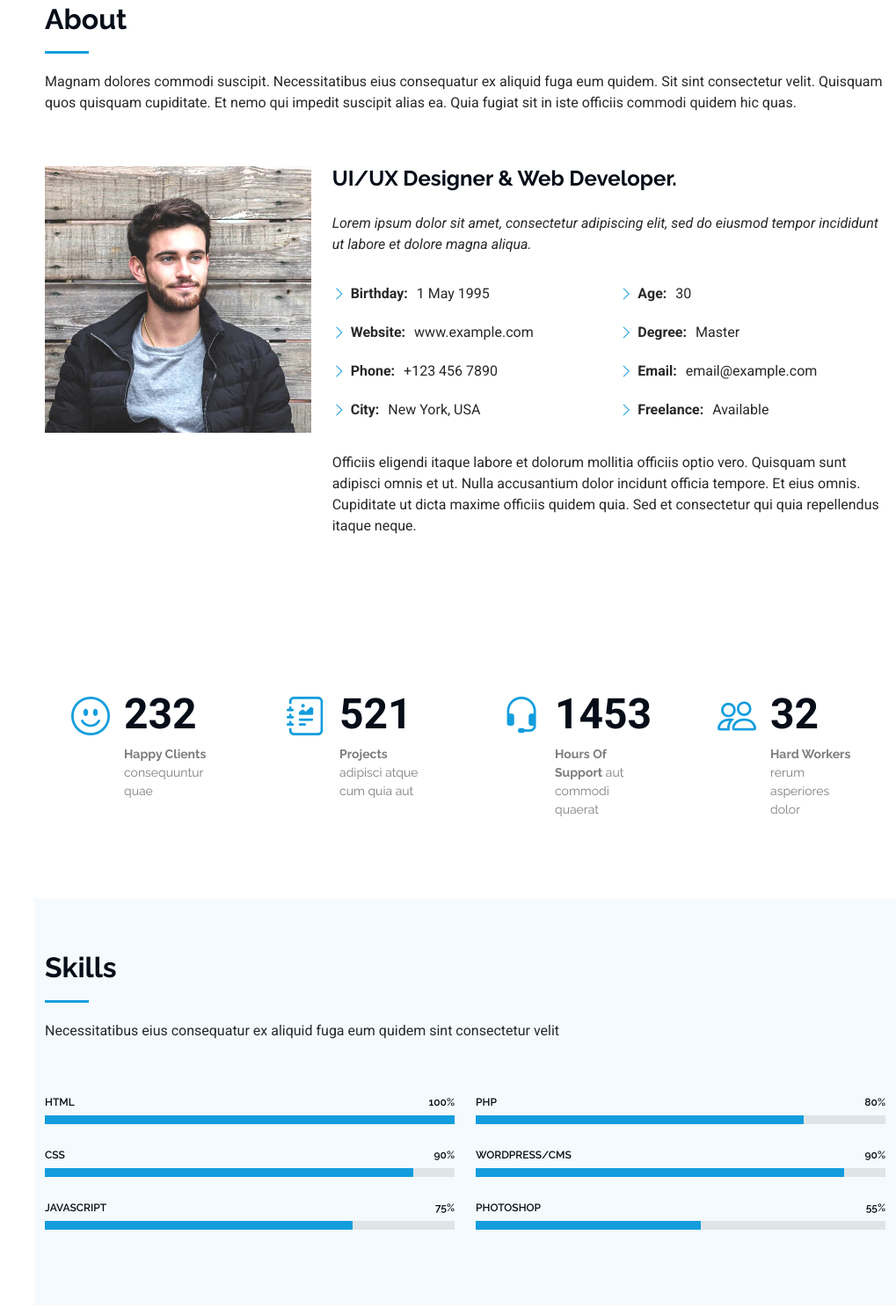
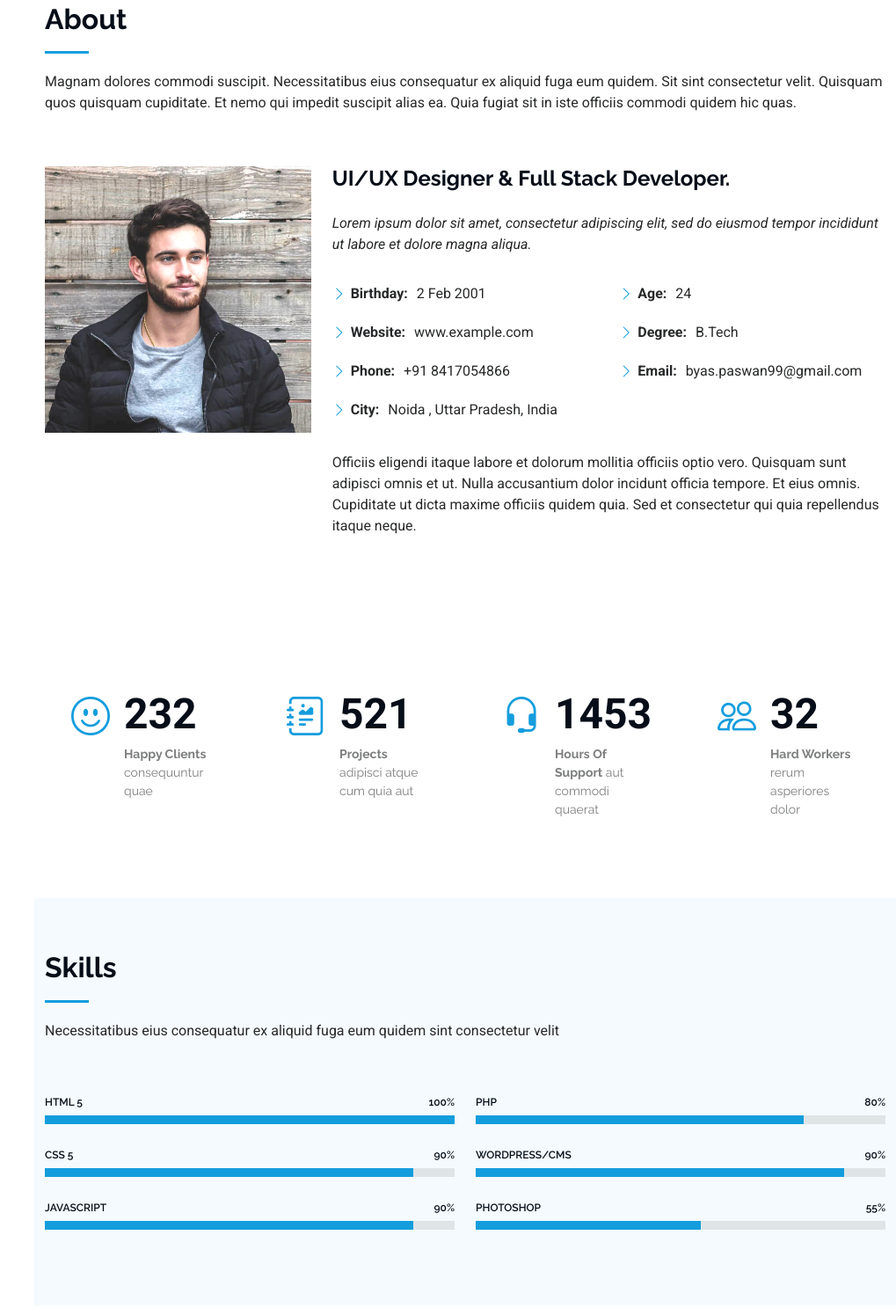
Before and after one commit to Byashpaswan/portFolios, a plain HTML site: page index.html in a window 1280 px wide. Shown: the part 857-2344 px from the top of the page at 88% size, without its empty margins (261-1280 px from the left). Drawn offline with Linux system fonts and the light colour scheme.

Commit message:
update details

```diff
--- a/index.html
+++ b/index.html
@@ -119,7 +119,7 @@
             <img src="assets/img/my-profile-img.jpg" class="img-fluid" alt="">
           </div>
           <div class="col-lg-8 content">
-            <h2>UI/UX Designer &amp; Web Developer.</h2>
+            <h2>UI/UX Designer &amp; Full Stack Developer.</h2>
             <p class="fst-italic py-3">
               Lorem ipsum dolor sit amet, consectetur adipiscing elit, sed do eiusmod tempor incididunt ut labore et dolore
               magna aliqua.
@@ -127,18 +127,18 @@
             <div class="row">
               <div class="col-lg-6">
                 <ul>
-                  <li><i class="bi bi-chevron-right"></i> <strong>Birthday:</strong> <span>1 May 1995</span></li>
+                  <li><i class="bi bi-chevron-right"></i> <strong>Birthday:</strong> <span>2 Feb 2001</span></li>
                   <li><i class="bi bi-chevron-right"></i> <strong>Website:</strong> <span>www.example.com</span></li>
-                  <li><i class="bi bi-chevron-right"></i> <strong>Phone:</strong> <span>+123 456 7890</span></li>
-                  <li><i class="bi bi-chevron-right"></i> <strong>City:</strong> <span>New York, USA</span></li>
+                  <li><i class="bi bi-chevron-right"></i> <strong>Phone:</strong> <span>+91 8417054866</span></li>
+                  <li><i class="bi bi-chevron-right"></i> <strong>City:</strong> <span>Noida , Uttar Pradesh, India</span></li>
                 </ul>
               </div>
               <div class="col-lg-6">
                 <ul>
-                  <li><i class="bi bi-chevron-right"></i> <strong>Age:</strong> <span>30</span></li>
-                  <li><i class="bi bi-chevron-right"></i> <strong>Degree:</strong> <span>Master</span></li>
-                  <li><i class="bi bi-chevron-right"></i> <strong>Email:</strong> <span>email@example.com</span></li>
-                  <li><i class="bi bi-chevron-right"></i> <strong>Freelance:</strong> <span>Available</span></li>
+                  <li><i class="bi bi-chevron-right"></i> <strong>Age:</strong> <span>24</span></li>
+                  <li><i class="bi bi-chevron-right"></i> <strong>Degree:</strong> <span>B.Tech</span></li>
+                  <li><i class="bi bi-chevron-right"></i> <strong>Email:</strong> <span>byas.paswan99@gmail.com</span></li>
+                  <!-- <li><i class="bi bi-chevron-right"></i> <strong>Freelance:</strong> <span>Available</span></li> -->
                 </ul>
               </div>
             </div>
@@ -214,23 +214,23 @@
           <div class="col-lg-6">
 
             <div class="progress">
-              <span class="skill"><span>HTML</span> <i class="val">100%</i></span>
+              <span class="skill"><span>HTML 5</span> <i class="val">100%</i></span>
               <div class="progress-bar-wrap">
                 <div class="progress-bar" role="progressbar" aria-valuenow="100" aria-valuemin="0" aria-valuemax="100"></div>
               </div>
             </div><!-- End Skills Item -->
 
             <div class="progress">
-              <span class="skill"><span>CSS</span> <i class="val">90%</i></span>
+              <span class="skill"><span>CSS 5</span> <i class="val">90%</i></span>
               <div class="progress-bar-wrap">
                 <div class="progress-bar" role="progressbar" aria-valuenow="90" aria-valuemin="0" aria-valuemax="100"></div>
               </div>
             </div><!-- End Skills Item -->
 
             <div class="progress">
-              <span class="skill"><span>JavaScript</span> <i class="val">75%</i></span>
+              <span class="skill"><span>JavaScript</span> <i class="val">90%</i></span>
               <div class="progress-bar-wrap">
-                <div class="progress-bar" role="progressbar" aria-valuenow="75" aria-valuemin="0" aria-valuemax="100"></div>
+                <div class="progress-bar" role="progressbar" aria-valuenow="90" aria-valuemin="0" aria-valuemax="100"></div>
               </div>
             </div><!-- End Skills Item -->
 
```
Also changed, not shown: portfolio-details.html (+1 -1 lines).
